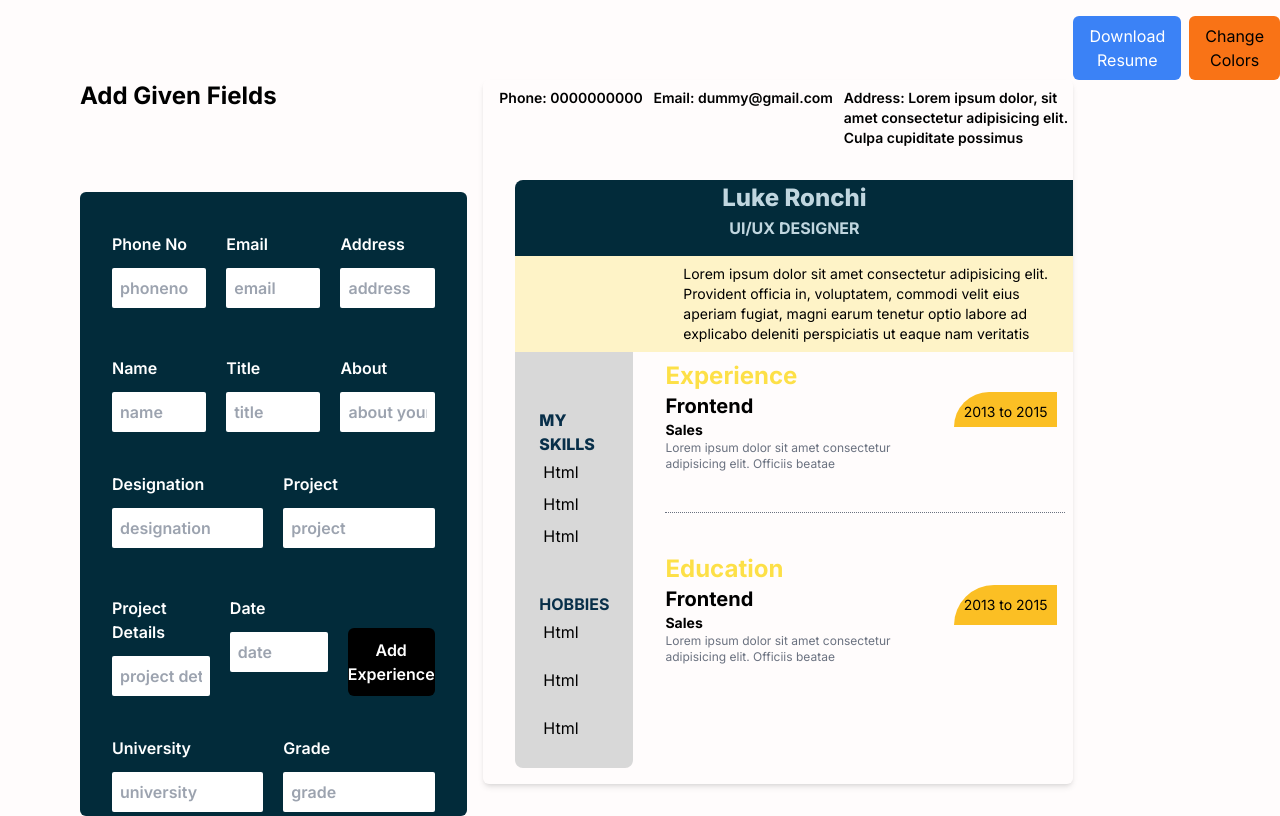
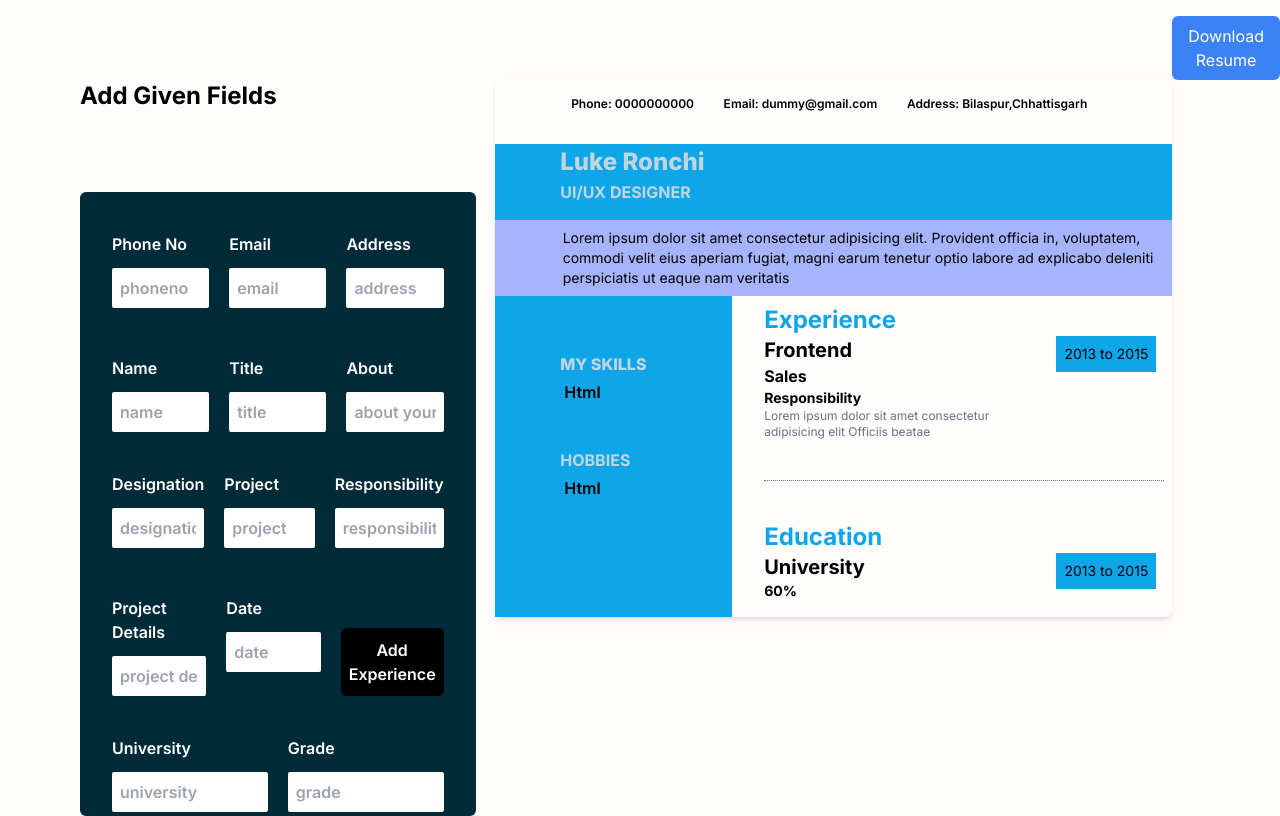
Before and after one commit to yash13565/GOCV, a Next.js app: page / in a window 1280 px wide. Built offline with nearby package versions, Linux system fonts and the light colour scheme.

Commit message:
Picker inprogress

```diff
--- a/components/Atoms/Button/Button.tsx
+++ b/components/Atoms/Button/Button.tsx
@@ -6,12 +6,13 @@ interface props {
   onClick: any,
   type: any
   className: string
+  disabled: boolean
 }
 
 function Button(props:props) {
-    const {text,onClick,type,className} = props
+    const {text,onClick,type,className,disabled} = props
   return (
-      <button onClick={onClick} type={type} className={className}>{text}</button>
+      <button onClick={onClick} type={type} className={className} disabled={disabled}>{text}</button>
   )
 }
 
--- a/components/LeftSection/LeftSection.tsx
+++ b/components/LeftSection/LeftSection.tsx
@@ -8,6 +8,7 @@ type myData = {
   project: string;
   projectDetails: string;
   date: string;
+  responsibility: string;
 }[];
 type skillData = {
   skills: string;
@@ -29,6 +30,7 @@ export default function LeftSection() {
   const [about, setAbout] = useState('');
   const [designation, setDesignation] = useState('');
   const [project, setProject] = useState('');
+  const [responsibility, setResponsibility] = useState('');
   const [projectDetails, setProjectDetails] = useState('');
   const [date, setDate] = useState('');
   const [data, setData] = useState<myData>([]);
@@ -40,10 +42,7 @@ export default function LeftSection() {
   const [grade, setGrade] = useState('');
   const [graduationDate, setGraduationDate] = useState('');
   const [educationData, setEducationData] = useState<educationData>([]);
-  const [show, setShow] = useState(true);
-  function toggleColors() {
-    setShow((prev) => !prev);
-  }
+  const [show, _setShow] = useState(true);
   function handleAddData() {
     setData([
       ...data,
@@ -51,7 +50,8 @@ export default function LeftSection() {
         designation: designation,
         project: project,
         projectDetails: projectDetails,
-        date,
+        date: date,
+        responsibility: responsibility,
       },
     ]);
   }
@@ -100,6 +100,8 @@ export default function LeftSection() {
       setDesignation(value);
     } else if (identifier === 'project') {
       setProject(value);
+    } else if (identifier === 'responsibility') {
+      setResponsibility(value);
     } else if (identifier === 'projectDetails') {
       setProjectDetails(value);
     } else if (identifier === 'date') {
@@ -121,7 +123,6 @@ export default function LeftSection() {
 
     if (resumeContainer) {
       const pdfOptions = {
-        margin: 4,
         filename: 'resume.pdf',
         image: { type: 'jpeg', quality: 0.98 },
         html2canvas: { scale: 2 },
@@ -237,6 +238,18 @@ export default function LeftSection() {
                 value={project}
               />
             </div>
+            <div>
+              <p>Responsibility</p>
+              <Input
+                type='text'
+                onChange={(e: React.ChangeEvent<HTMLInputElement>) =>
+                  handleChange('responsibility', e.target.value)
+                }
+                placeholder='responsibility'
+                className='p-2 rounded-sm outline-none mt-3 text-black w-[100%]'
+                value={responsibility}
+              />
+            </div>
           </div>
           <div className='p-5 flex-col sm:flex sm:flex-row gap-5'>
             <div className='mt-2'>
@@ -267,7 +280,8 @@ export default function LeftSection() {
               type='button'
               text='Add Experience'
               onClick={handleAddData}
-              className=' bg-black  rounded-md  mt-10 '
+              className=' bg-black  rounded-md  mt-10 p-2'
+              disabled={false}
             />
           </div>
           <div className='p-5 flex-col items-baseline sm:flex sm:flex-row gap-5'>
@@ -314,6 +328,7 @@ export default function LeftSection() {
               text='Add Education'
               onClick={addEducationData}
               className=' bg-black  rounded-md mt-10 p-2'
+              disabled={false}
             />
           </div>
           <div className='p-5 flex-col  sm:flex sm:flex-row gap-5'>
@@ -334,6 +349,7 @@ export default function LeftSection() {
               text='AddSkills'
               onClick={addSkills}
               className=' bg-black p-3 rounded-md h-10 mt-9'
+              disabled={false}
             />
           </div>
           <div className='p-5 flex-col  sm:flex sm:flex-row gap-5'>
@@ -354,6 +370,7 @@ export default function LeftSection() {
               text='Add Hobby'
               onClick={addHobby}
               className=' bg-black p-3 rounded-md mt-8'
+              disabled={false}
             />
           </div>
         </div>
@@ -361,23 +378,20 @@ export default function LeftSection() {
       {/* Resume Template goes here */}
       <div
         id='resume-container'
-        className='shadow-md w-[700px] mt-20 rounded-md h-fit pb-4'
+        className='shadow-md w-fit mt-20 rounded-md h-fit'
       >
-        <div className='flex justify-between ml-[1rem] font-semibold text-sm mt-2'>
+        <div className='flex justify-evenly gap-3  font-semibold text-xs mt-4 ml-[59px]'>
           <h1>Phone: {phone.length === 0 ? '0000000000' : phone}</h1>
           <h1>Email: {email.length === 0 ? 'dummy@gmail.com' : email}</h1>
           <h1 className='w-[40%]'>
-            Address:{' '}
-            {address.length === 0
-              ? 'Lorem ipsum dolor, sit amet consectetur adipisicing elit. Culpa cupiditate possimus'
-              : address}
+            Address: {address.length === 0 ? 'Bilaspur,Chhattisgarh' : address}
           </h1>
         </div>
-        <div className='mt-2 ml-8'>
+        <div className='mt-2'>
           <div
-            className={`flex flex-col items-center mt-8 text-left ${
-              show ? 'bg-[#022b3a]' : 'bg-cyan-400'
-            } rounded-tl-lg pb-4`}
+            className={`flex flex-col pl-[9.7%] mt-8 text-left ${
+              show ? 'bg-sky-500' : 'bg-cyan-400'
+            } pb-4`}
           >
             <p
               className={`font-extrabold ${
@@ -396,11 +410,11 @@ export default function LeftSection() {
           </div>
           <div
             className={`${
-              show ? 'bg-amber-100' : 'bg-amber-600'
-            } text-left p-2 h-fit`}
+              show ? 'bg-indigo-300' : 'bg-amber-600'
+            } text-left p-2  h-fit`}
           >
             <p
-              className={`ml-40 text-sm ${
+              className={`ml-[9.1%] text-sm ${
                 show ? 'text-[black]' : 'text-[#fff]'
               }`}
             >
@@ -411,28 +425,26 @@ export default function LeftSection() {
           </div>
           <div className='flex gap-8 h-fit'>
             <div
-              className={`${
-                show ? 'bg-[#d8d8d8]' : 'bg-[#eff6e0]'
-              } p-6 w-[40%] rounded-b-lg`}
+              className={`${show ? 'bg-sky-500' : 'bg-[#eff6e0]'} p-6 pl-[9.7%] w-[40%]`}
             >
-              <h1 className='font-extrabold text-sky-950 mt-8'>MY SKILLS</h1>
+              <h1 className='font-extrabold text-[#c0d6df] mt-8'>MY SKILLS</h1>
               {skills.length === 0 ? (
-                <>
-                  <p className='p-1'>Html</p>
-                  <p className='p-1'>Html</p>
-                  <p className='p-1'>Html</p>
-                </>
+                <div className='font-semibold'>
+                  <p className='p-1'>
+                    {skillsDetails.length === 0 ? 'Html' : skillsDetails}
+                  </p>
+                </div>
               ) : (
                 skills?.map((skill) => <p className='p-1'>{skill.skills}</p>)
               )}
-              <p className='mt-10 text-sky-950 font-bold'>HOBBIES</p>
+              <p className='mt-10 text-[#c0d6df] font-bold'>HOBBIES</p>
               <div className='flex gap-4  flex-wrap '>
                 {hobby.length === 0 ? (
-                  <>
-                    <p className='p-1'>Html</p>
-                    <p className='p-1'>Html</p>
-                    <p className='p-1'>Html</p>
-                  </>
+                  <div className='font-semibold'>
+                    <p className='p-1'>
+                      {hobbyDetails.length === 0 ? 'Html' : hobbyDetails}
+                    </p>
+                  </div>
                 ) : (
                   hobby?.map((hobbies, index) => (
                     <p key={index} className='p-1'>
@@ -445,7 +457,7 @@ export default function LeftSection() {
             <div className='mt-2'>
               <h1
                 className={`font-bold ${
-                  show ? 'text-yellow-300' : 'text-cyan-400'
+                  show ? 'text-sky-500' : 'text-cyan-400'
                 } text-2xl`}
               >
                 Experience
@@ -453,19 +465,31 @@ export default function LeftSection() {
               {data.length === 0 ? (
                 <div className='flex justify-between'>
                   <div>
-                    <p className='font-bold text-xl'>Frontend</p>
-                    <p className='font-bold text-sm'>Sales</p>
+                    <p className='font-bold text-xl'>
+                      {designation.length === 0 ? 'Frontend' : designation}
+                    </p>
+                    <p className='font-bold text-md'>
+                      {project.length === 0 ? 'Sales' : project}
+                    </p>
+                    <p className='font-bold text-sm w-60'>
+                      {responsibility.length === 0
+                        ? 'Responsibility'
+                        : responsibility}
+                    </p>
                     <p className='w-60 text-gray-500 text-xs'>
-                      Lorem ipsum dolor sit amet consectetur adipisicing elit.
-                      Officiis beatae
+                      {projectDetails.length === 0
+                        ? 'Lorem ipsum dolor sit amet consectetur adipisicing elit Officiis beatae'
+                        : projectDetails}
                     </p>
                   </div>
                   <div
-                    className={`max-h-[35px] p-[10px] ${
-                      show ? 'bg-amber-400' : 'bg-cyan-700'
-                    } rounded-tl-[290px] mr-4`}
+                    className={`h-fit p-2 ${
+                      show ? 'bg-sky-500' : 'bg-cyan-700'
+                    }  mr-4`}
                   >
-                    <p className='text-sm'>2013 to 2015</p>
+                    <p className='text-sm'>
+                      {date.length === 0 ? '2013 to 2015' : date}
+                    </p>
                   </div>
                 </div>
               ) : (
@@ -479,9 +503,9 @@ export default function LeftSection() {
                       </p>
                     </div>
                     <div
-                      className={`max-h-[35px] p-[10px] ${
-                        show ? 'bg-amber-400' : 'bg-cyan-700'
-                      } rounded-tl-[290px] mr-4`}
+                      className={`h-fit p-2 ${
+                        show ? 'bg-sky-500' : 'bg-cyan-700'
+                      }  mr-4`}
                     >
                       <p className='text-sm'>{val?.date}</p>
                     </div>
@@ -491,7 +515,7 @@ export default function LeftSection() {
               <div className='border-t border-dotted border-gray-500 my-10 w-[25rem] mr-2'></div>
               <h1
                 className={`font-bold ${
-                  show ? 'text-yellow-300' : 'text-cyan-400'
+                  show ? 'text-sky-500' : 'text-cyan-400'
                 } text-2xl`}
               >
                 Education
@@ -499,19 +523,23 @@ export default function LeftSection() {
               {educationData.length === 0 ? (
                 <div className='flex justify-between pb-4'>
                   <div>
-                    <p className='font-bold text-xl'>Frontend</p>
-                    <p className='font-bold text-sm'>Sales</p>
-                    <p className='w-60 text-gray-500 text-xs'>
-                      Lorem ipsum dolor sit amet consectetur adipisicing elit.
-                      Officiis beatae
+                    <p className='font-bold text-xl'>
+                      {university.length === 0 ? 'University' : university}
+                    </p>
+                    <p className='font-bold text-sm'>
+                      {grade.length === 0 ? '60%' : grade}
                     </p>
                   </div>
                   <div
-                    className={`h-fit p-[10px] ${
-                      show ? 'bg-amber-400' : 'bg-cyan-700'
-                    } rounded-tl-[290px] mr-4`}
+                    className={`h-fit p-2 ${
+                      show ? 'bg-sky-500' : 'bg-cyan-700'
+                    }  mr-4`}
                   >
-                    <p className='text-sm'>2013 to 2015</p>
+                    <p className='text-sm'>
+                      {graduationDate.length === 0
+                        ? '2013 to 2015'
+                        : graduationDate}
+                    </p>
                   </div>
                 </div>
               ) : (
@@ -522,9 +550,9 @@ export default function LeftSection() {
                       <p className='font-bold text-sm'>{val?.grade}</p>
                     </div>
                     <div
-                      className={`h-fit p-[10px] ${
-                        show ? 'bg-amber-400' : 'bg-cyan-700'
-                      } rounded-tl-[290px] mr-4`}
+                      className={`h-fit p-2 ${
+                        show ? 'bg-sky-500' : 'bg-cyan-700'
+                      } mr-4`}
                     >
                       <p className='text-sm'>{val?.graduationDate}</p>
                     </div>
@@ -542,14 +570,7 @@ export default function LeftSection() {
             text='Download Resume'
             onClick={downloadResume}
             className='bg-blue-500 text-white px-4 py-2 rounded-md mt-4'
-          />
-        </div>
-        <div>
-          <Button
-            type='button'
-            text='Change Colors'
-            onClick={toggleColors}
-            className={`bg-orange-500 px-4 py-2 rounded-md mt-4`}
+            disabled={false}
           />
         </div>
       </div>
```
